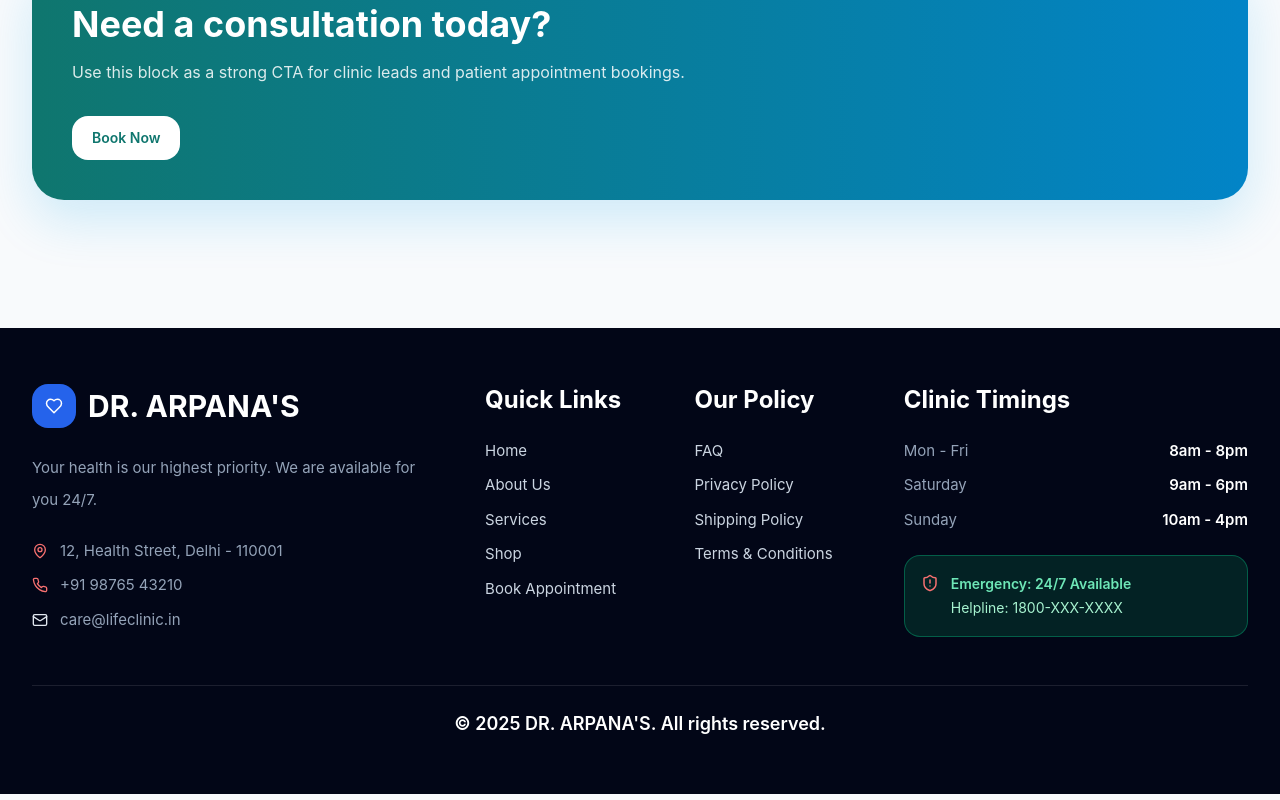
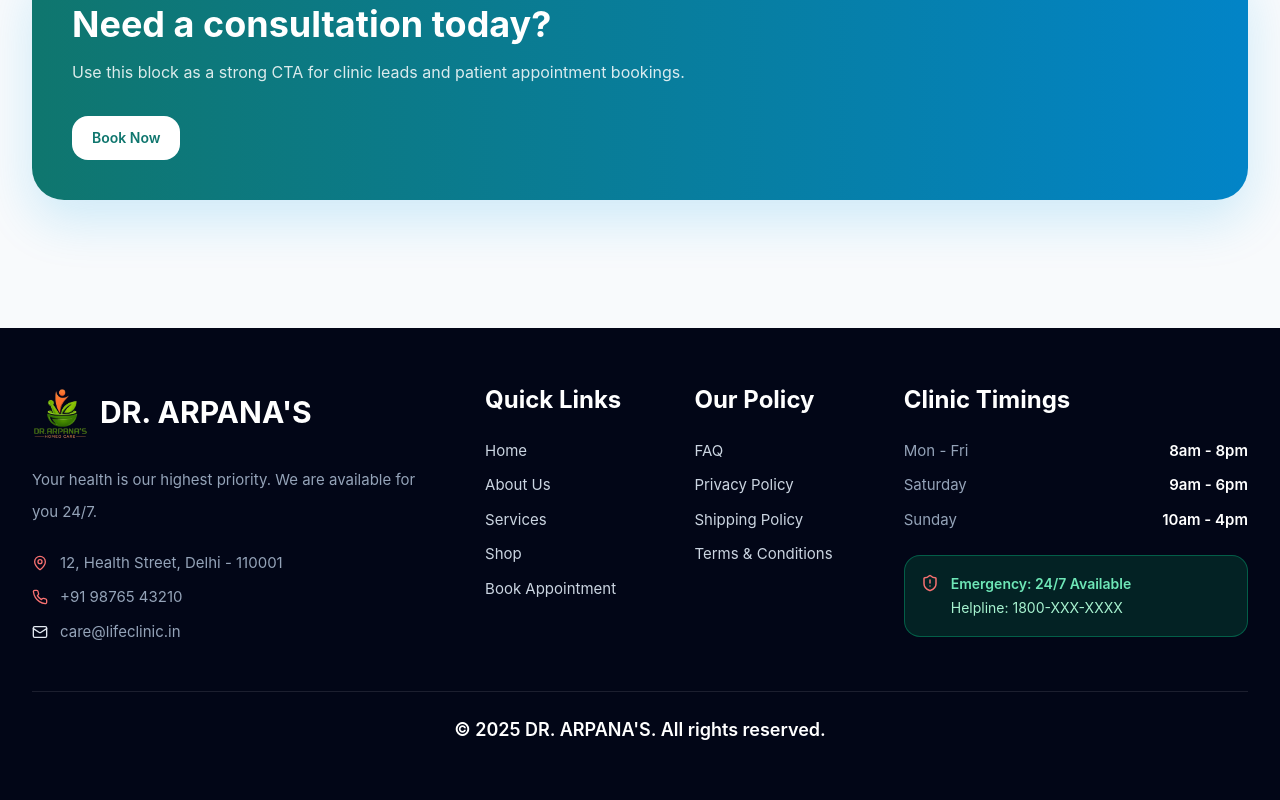
Before and after one commit to ayush31082005/DR.-ARPANA-S, a React (Vite) app: page / in a window 1280 px wide. Shown: the part 3375-4175 px from the top of the page. Built offline with nearby package versions, Linux system fonts and the light colour scheme.

Commit message:
updated changes

```diff
--- a/src/components/common/Footer.jsx
+++ b/src/components/common/Footer.jsx
@@ -1,4 +1,4 @@
-import { Heart, Mail, MapPin, Phone, ShieldAlert } from "lucide-react";
+import { Mail, MapPin, Phone, ShieldAlert } from "lucide-react";
 import { Link } from "react-router-dom";
 import { policyLinks } from "../../data/policyLinks";
 
@@ -9,8 +9,12 @@ export default function Footer() {
         <div className="grid gap-10 md:grid-cols-2 xl:grid-cols-[1.2fr_1.1fr_1fr]">
           <div>
             <div className="flex items-center gap-3">
-              <div className="grid h-11 w-11 place-items-center rounded-2xl bg-blue-600 text-white">
-                <Heart size={18} />
+              <div className="flex h-14 w-14 items-center justify-center">
+                <img
+                  src="/images/logo.png"
+                  alt="Dr. Arpana's Homeo Care"
+                  className="h-full w-full object-contain"
+                />
               </div>
               <h3 className="text-3xl font-bold text-white">DR. ARPANA'S</h3>
             </div>
```
Also changed, not shown: 1 other file (tests, documents, lock files or other folders).
